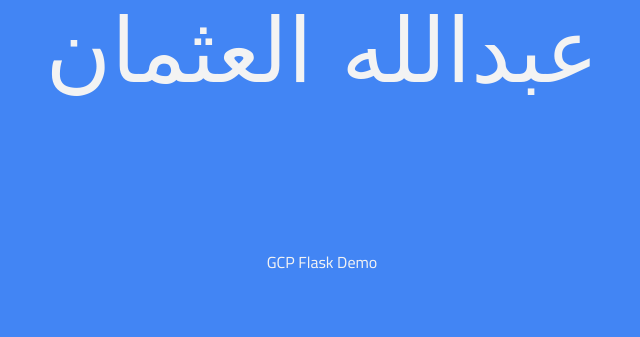
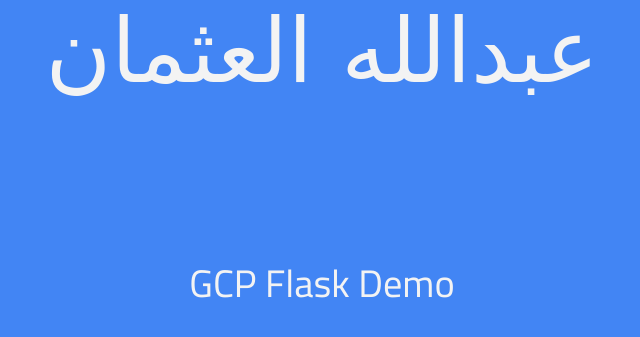
Before and after one commit to abdaloth/gcloud-flask-cd, a Flask app: page / in a window 1280 px wide. Shown: the part 94-431 px from the top of the page, without its empty margins (318-958 px from the left). Run offline with Flask 2, Linux system fonts and the light colour scheme; some web fonts are replaced.

Commit message:
changed the font size

```diff
--- a/templates/hello_gcp.html
+++ b/templates/hello_gcp.html
@@ -14,7 +14,7 @@
         letter-spacing: normal;
         text-align: center;}
 
-        p {font-family: "Cairo";text-align: center;}
+        p {font-family: "Cairo";text-align: center; font-size: 3vmax;}
 
     </style>
 </head>
```
